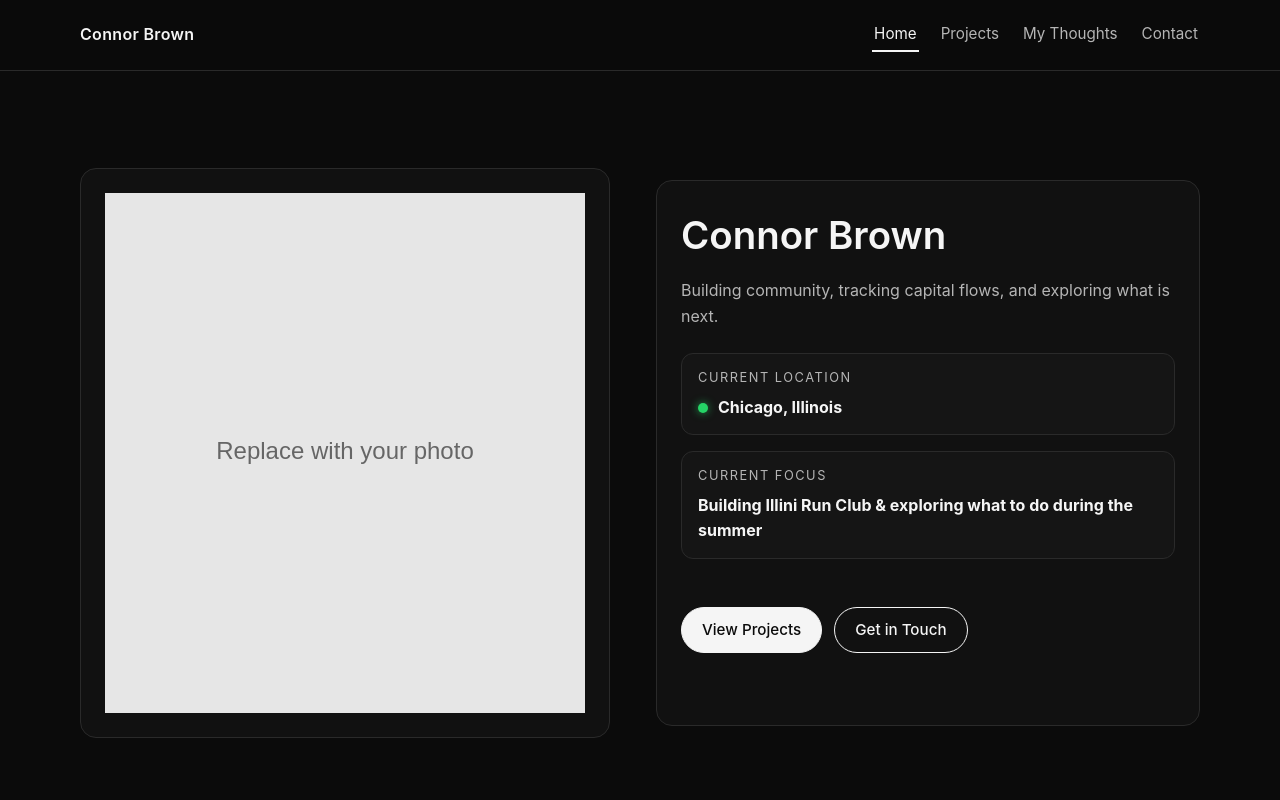
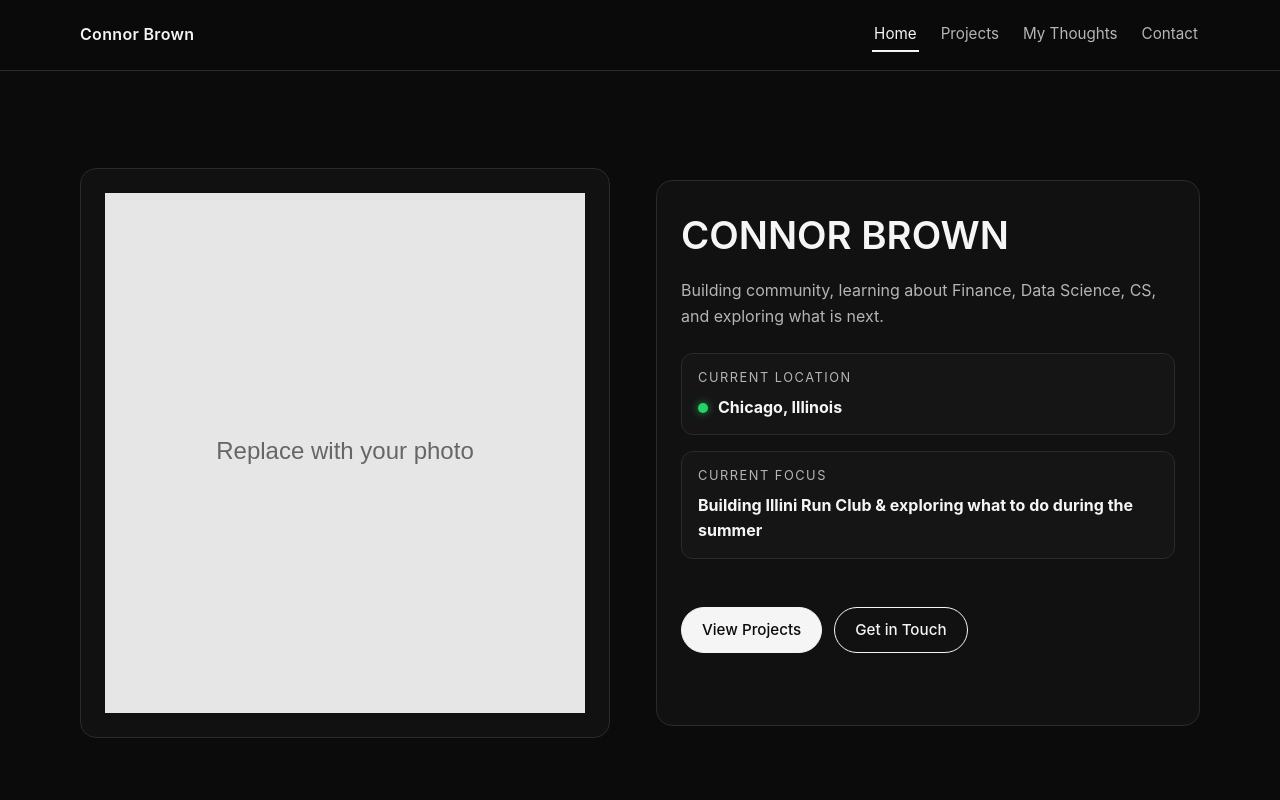
Before and after one commit to connorbrownn/connorbrownn.github.io, a plain HTML site: page index.html in a window 1280 px wide. Shown: the top 800 px of the page. Drawn offline with Linux system fonts and the light colour scheme.

Commit message:
Changed Name

```diff
--- a/index.html
+++ b/index.html
@@ -31,9 +31,9 @@
           />
         </div>
         <div class="hero-card">
-          <h1 class="hero-title">Connor Brown</h1>
+          <h1 class="hero-title">CONNOR BROWN</h1>
           <p class="hero-subtitle">
-            Building community, tracking capital flows, and exploring what is next.
+            Building community, learning about Finance, Data Science, CS, and exploring what is next.
           </p>
           <div class="status-widget">
             <div class="status-row">
```
